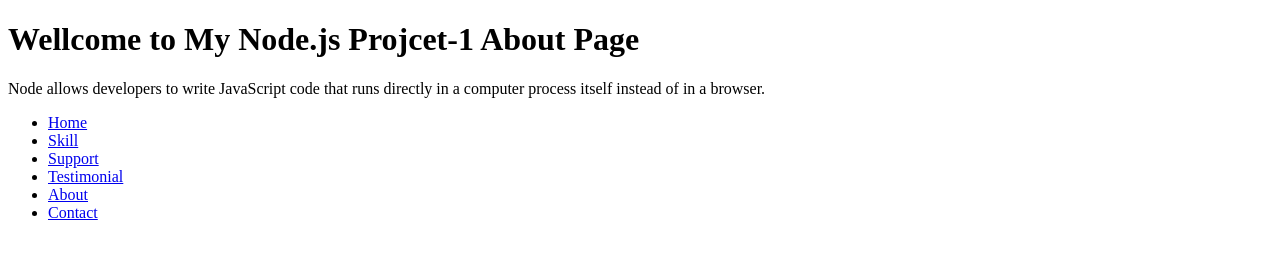
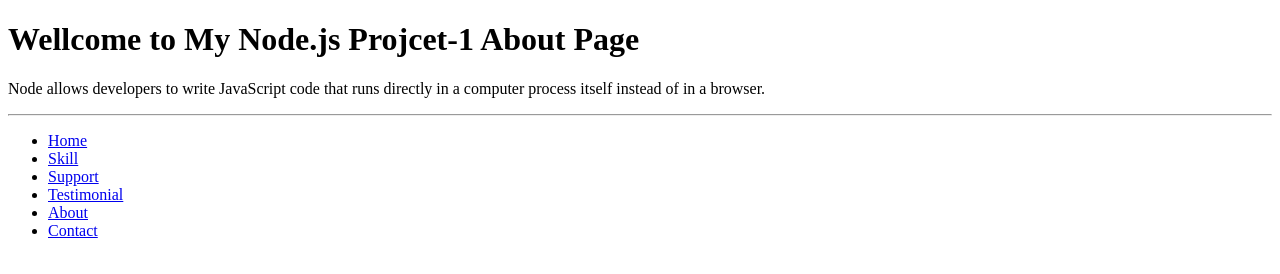
Before and after one commit to azizulhakim6817/Node-project-page-to-pate-links, a website: page about.html in a window 1280 px wide. Drawn offline with Linux system fonts and the light colour scheme.

Commit message:
add code

```diff
--- a/about.html
+++ b/about.html
@@ -11,6 +11,7 @@
       Node allows developers to write JavaScript code that runs directly in a
       computer process itself instead of in a browser.
     </p>
+    <hr />
     <div>
       <nav>
         <ul>
```
Also changed, not shown: contact.html (+1 -0 lines), index.html (+1 -0 lines), index.js (+0 -30 lines), skill.html (+1 -0 lines), support.html (+1 -0 lines), testimonial.html (+1 -0 lines).
